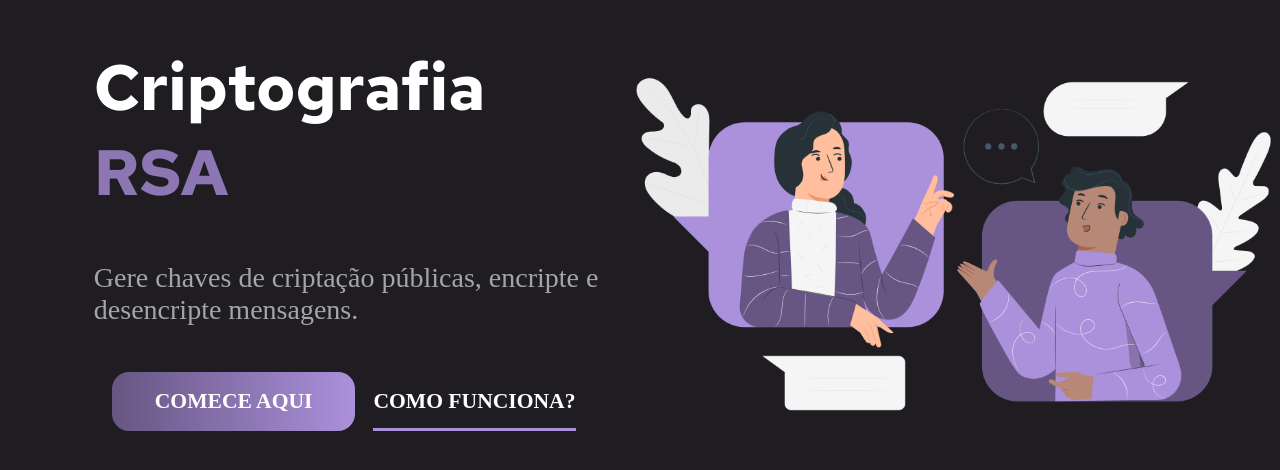
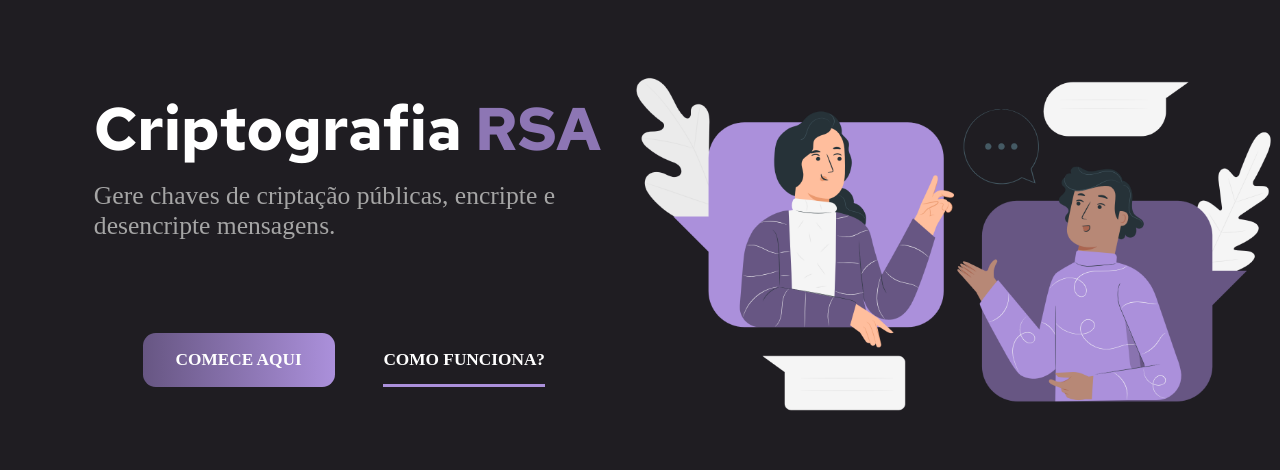
Before and after one commit to isabellexvr/rsa-md-projeto, a React (Vite) app: page / in a window 1280 px wide. Shown: the part 162-632 px from the top of the page. Built offline with nearby package versions, Linux system fonts and the light colour scheme; a web font is replaced by a local one.

Commit message:
style fix: screen proportions

```diff
--- a/src/pages/Home.jsx
+++ b/src/pages/Home.jsx
@@ -1,16 +1,19 @@
 import styled from "styled-components";
-import illustration from "../assets/illustration.png"
+import illustration from "../assets/illustration.png";
 
 export default function Home() {
   return (
     <HomeContainer>
       <LeftContainer>
+        <div className="text">
           <h1>
             Criptografia <strong>RSA</strong>
           </h1>
           <p>
             Gere chaves de criptação públicas, encripte e desencripte mensagens.
           </p>
+        </div>
+
         <div className="buttons">
           <StartButton>COMECE AQUI</StartButton>
           <PresentationButton>
@@ -19,8 +22,8 @@ export default function Home() {
           </PresentationButton>
         </div>
       </LeftContainer>
-      <RightContainer >
-        <img alt="logo" src={illustration}/>
+      <RightContainer>
+        <img alt="logo" src={illustration} />
       </RightContainer>
     </HomeContainer>
   );
@@ -42,10 +45,11 @@ const LeftContainer = styled.div`
   padding-left: 6%;
   box-sizing: border-box;
   height: 60vh;
+  > .text {
     > h1 {
       color: #fff;
       font-family: Red Hat Text;
-    font-size: 64px;
+      font-size: 4.7vw;
       font-style: normal;
       font-weight: 700;
       line-height: normal;
@@ -54,13 +58,16 @@ const LeftContainer = styled.div`
       }
     }
     > p {
+      padding-top: 1vw;
       color: #a5a5a5;
       font-family: Red Hat Mono;
-    font-size: 28px;
+      font-size: 2vw;
       font-style: normal;
       font-weight: 500;
       line-height: normal;
     }
+  }
+
   > .buttons {
     width: 93%;
     display: flex;
@@ -75,21 +82,22 @@ const RightContainer = styled.div`
 
   height: 60vh;
   position: relative;
-  >img{
+  > img {
     position: absolute;
     width: 50vw;
     top: 50%;
     left: 50%;
     transform: translate(-50%, -50%);
-
   }
 `;
 
 const StartButton = styled.button`
   all: unset;
-  width: 243px;
-  height: 59px;
-  border-radius: 17px;
+  //width: 243px;
+  width: 15vw;
+  //height: 59px;
+  height: 4.2vw;
+  border-radius: 1vw;
   background: linear-gradient(90deg, #675683 0.07%, #ab90db 99.92%);
   cursor: pointer;
   display: flex;
@@ -97,7 +105,7 @@ const StartButton = styled.button`
   justify-content: center;
   color: #fff;
   font-family: Red Hat Mono;
-  font-size: 1.35em;
+  font-size: 1.35vw;
   font-style: normal;
   font-weight: 600;
   line-height: normal;
@@ -107,16 +115,16 @@ const PresentationButton = styled.button`
   all: unset;
   color: #fff;
   font-family: Red Hat Mono;
-  font-size: 1.35em;
+  font-size: 1.35vw;
   font-style: normal;
   font-weight: 600;
   line-height: normal;
   cursor: pointer;
   position: relative;
-  height: 59px;
-  >.line{
-    background-color: #AB90DB;
-    height: 3px;
+  height: 4.2vw;
+  > .line {
+    background-color: #ab90db;
+    height: 0.2vw;
     width: 100%;
     position: absolute;
     bottom: 0;
```
Lines whose indentation alone changed are shown as unchanged.
